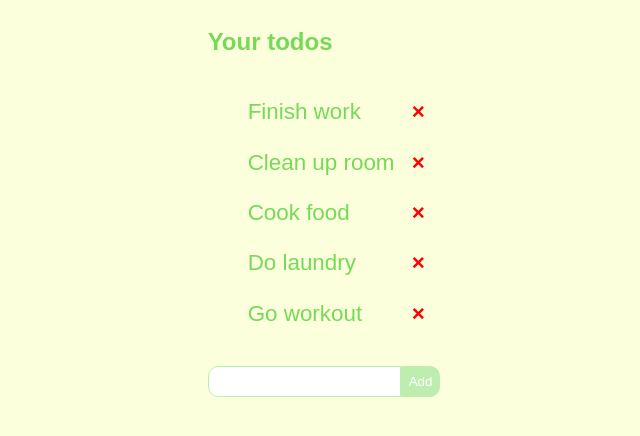
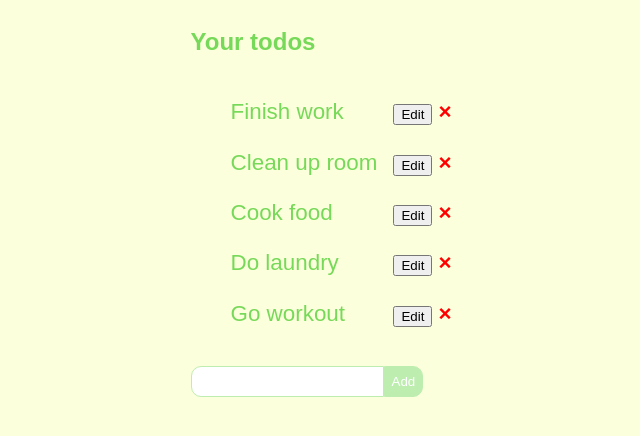
Before and after one commit to krajnova/vue_todo-app, a Vue app: page / in a window 1280 px wide. Shown: the top 436 px of the page, without its empty margins (316-956 px from the left). Built offline with nearby package versions, Linux system fonts and the light colour scheme.

Commit message:
feat: added ability to edit items

```diff
--- a/src/components/TodoItem.vue
+++ b/src/components/TodoItem.vue
@@ -1,9 +1,24 @@
 <template>
-  <p @click="markComplete" class="todo-container">
-    <span :class="{ completed: todo.completed }">{{ todo.title }}</span>
+  <p class="todo-container">
+    <input
+      v-if="editing"
+      v-model="todo.title"
+      type="text"
+      :class="{ completed: todo.completed }"
+    />
+    <span v-else @click="markComplete" :class="{ completed: todo.completed }">
+      {{ todo.title }}
+    </span>
+
+    <span class="todo-controls">
+      <button class="edit-btn" @click="editTodo">
+        {{ editing ? 'Save' : 'Edit' }}
+      </button>
+
       <button class="remove-btn" @click="$emit('delete-todo', todo.id)">
         &times;
       </button>
+    </span>
   </p>
 </template>
 
@@ -12,9 +27,18 @@ export default {
   name: 'TodoItem',
   props: ['todo'],
 
+  data() {
+    return {
+      editing: false,
+    }
+  },
+
   methods: {
     markComplete() {
       this.todo.completed = !this.todo.completed
+    },
+    editTodo() {
+      this.editing = !this.editing
     },
   },
 }
@@ -23,7 +47,8 @@ export default {
 <style lang="scss" scoped>
 $font-size: 1.4rem;
 
-.todo-container {
+.todo {
+  &-container {
     display: flex;
     align-items: center;
     justify-content: space-between;
@@ -36,7 +61,11 @@ $font-size: 1.4rem;
       font-weight: bold;
       cursor: pointer;
       font-size: $font-size;
-    margin-left: 0.7rem;
+    }
+  }
+
+  &-controls {
+    margin-left: 1rem;
   }
 }
 
```
Lines whose indentation alone changed are shown as unchanged.
